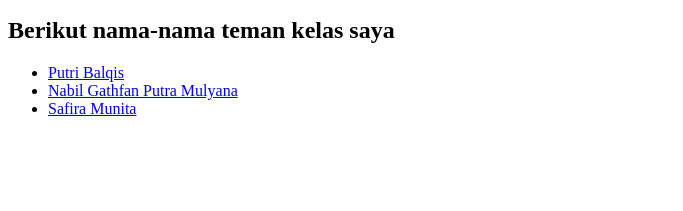
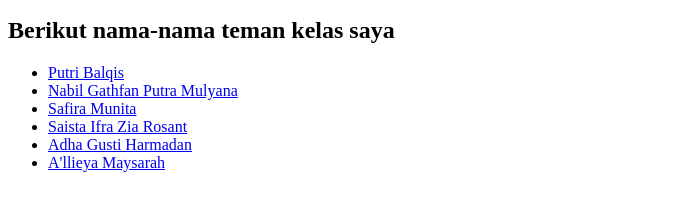
Before and after one commit to putribaalqis/portofolio-web, a plain HTML site: page index.html in a window 1280 px wide. Shown: the part 101-312 px from the top of the page, without its empty margins (0-683 px from the left). Drawn offline with Linux system fonts and the light colour scheme.

Commit message:
modified github link

```diff
--- a/index.html
+++ b/index.html
@@ -15,6 +15,9 @@
         <li><a href= "https://github.com/putribaalqis" target="_blank">Putri Balqis</a></li>
         <li><a href="https:/github.com/gathfam " target="_blank">Nabil Gathfan Putra Mulyana</a></li>
         <li><a href= "https://github.com/safiraaaaia" target="_blank">Safira Munita</a></li>
+        <li><a href= "https://github.com/shaistaifra" target="_blank">Saista Ifra Zia Rosant</a></li>
+        <li><a href= "https://github.com/adhagusti1" target="_blank">Adha Gusti Harmadan</a></li>
+        <li><a href= "http://github.com/AllieyaMaysarah" target="_blank">A'llieya Maysarah</a></li>
 
 </body>
 </html>
```
